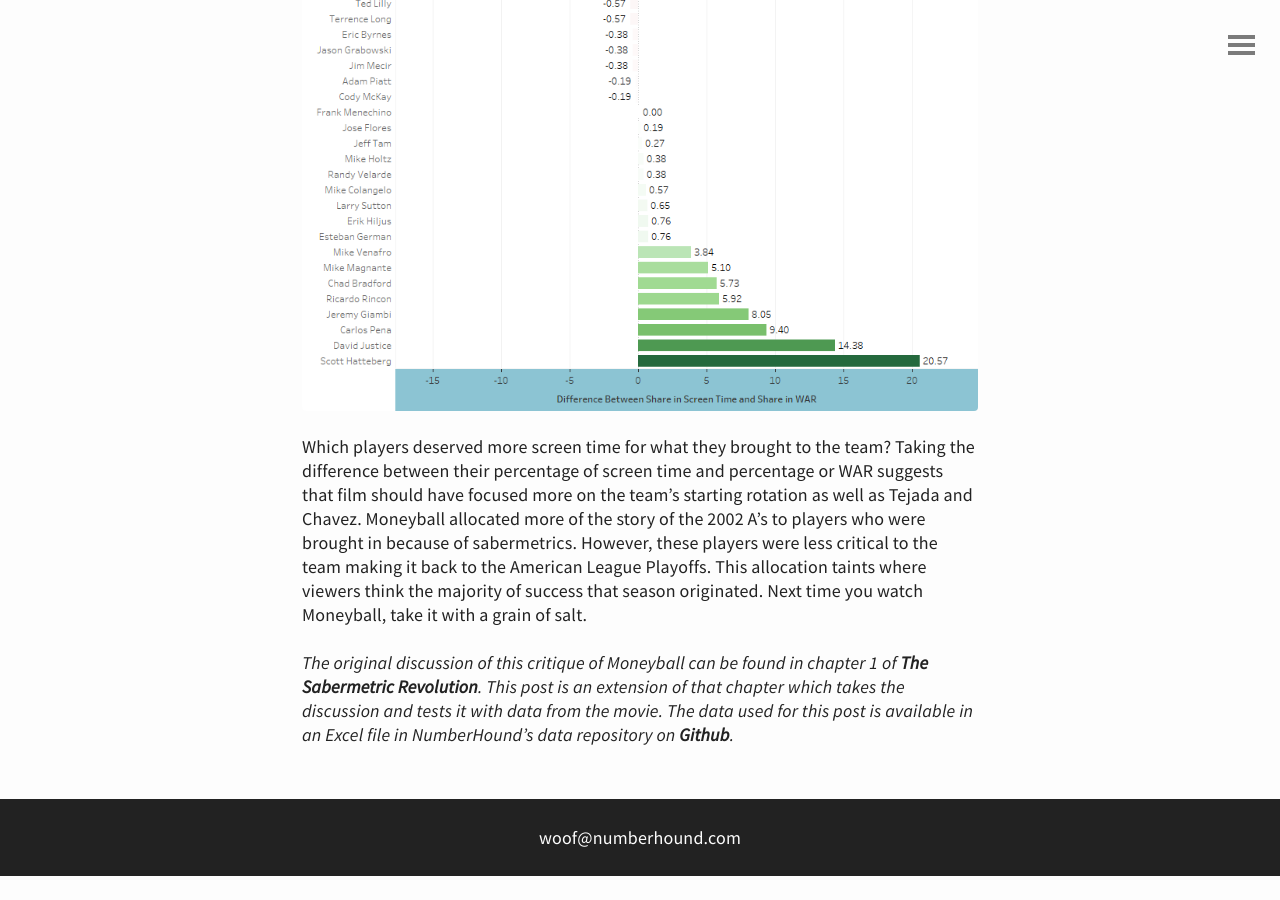
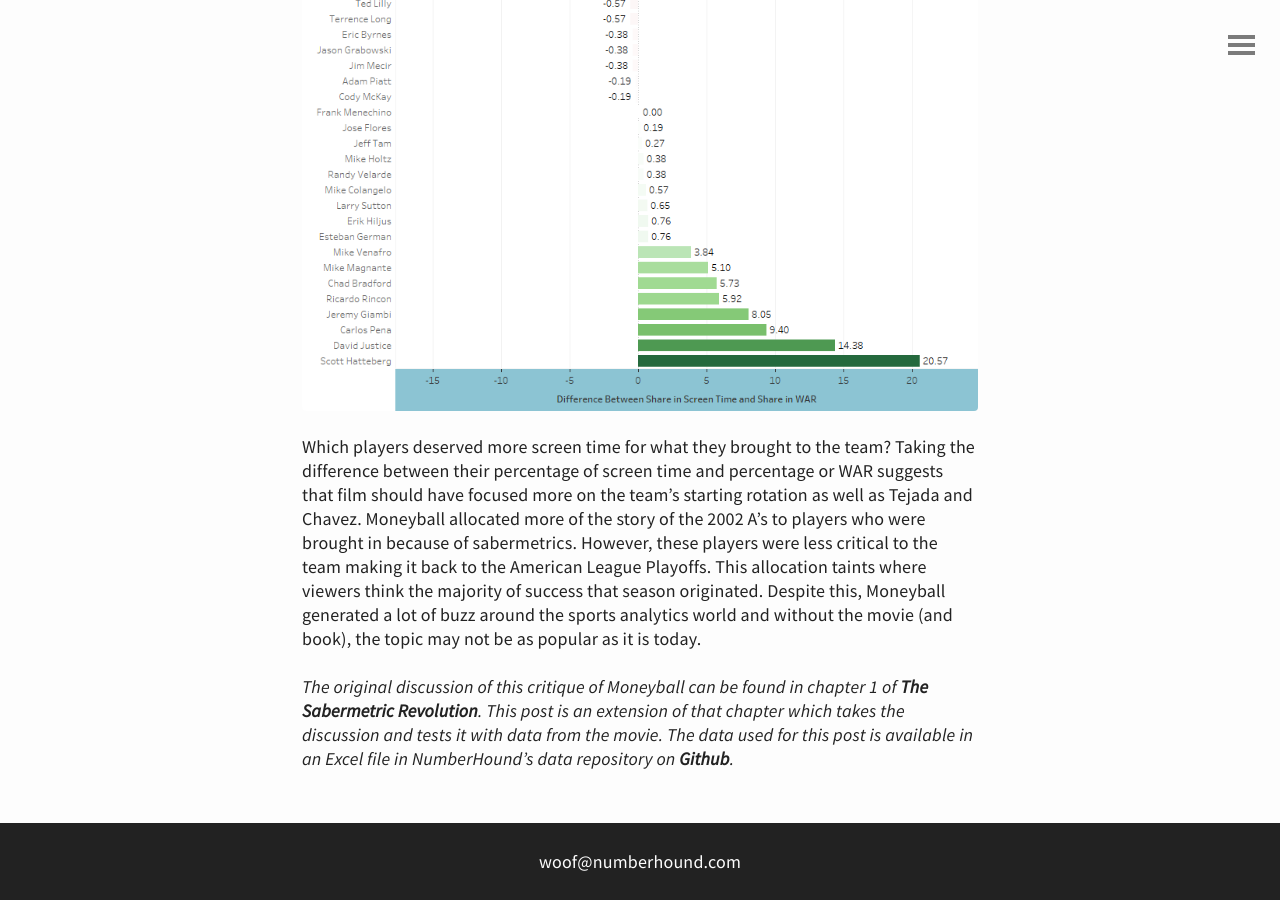
Before and after one commit to NumberHound/web, a Jekyll site: the page built from _posts/2019-11-05-The-Hidden-Side-of-Moneyball.md, in a window 1280 px wide and 900 px high, scrolled down 2228 px. Built offline with Jekyll 4.4.1, drawn with Linux system fonts in a browser that asks for light colours; before the commit the page ends 3104 px from its top, so only the background shows below that.

Commit message:
Update 2019-11-05-The-Hidden-Side-of-Moneyball.md

```diff
--- a/_posts/2019-11-05-The-Hidden-Side-of-Moneyball.md
+++ b/_posts/2019-11-05-The-Hidden-Side-of-Moneyball.md
@@ -16,6 +16,6 @@ Under this comparison in the graph above, if each player was shown in the movie
 
 ![The Hidden Side to Moneyball](/img/moneyball/Moneyball1.png "Screen time")
 
-Which players deserved more screen time for what they brought to the team? Taking the difference between their percentage of screen time and percentage or WAR suggests that film should have focused more on the team's starting rotation as well as Tejada and Chavez.  Moneyball allocated more of the story of the 2002 A's to players who were brought in because of sabermetrics. However, these players were less critical to the team making it back to the American League Playoffs. This allocation taints where viewers think the majority of success that season originated. Next time you watch Moneyball, take it with a grain of salt.
+Which players deserved more screen time for what they brought to the team? Taking the difference between their percentage of screen time and percentage or WAR suggests that film should have focused more on the team's starting rotation as well as Tejada and Chavez.  Moneyball allocated more of the story of the 2002 A's to players who were brought in because of sabermetrics. However, these players were less critical to the team making it back to the American League Playoffs. This allocation taints where viewers think the majority of success that season originated. Despite this, Moneyball generated a lot of buzz around the sports analytics world and without the movie (and book), the topic may not be as popular as it is today.
 
 _The original discussion of this critique of Moneyball can be found in chapter 1 of [The Sabermetric Revolution](https://www.amazon.ca/Sabermetric-Revolution-Assessing-Analytics-Baseball/dp/0812245725). This post is an extension of that chapter which takes the discussion and tests it with data from the movie. The data used for this post is available in an Excel file in NumberHound's data repository on [Github](https://github.com/NumberHound/Data/tree/master/Posts/The%20Hidden%20Side%20of%20Moneyball)._
```
